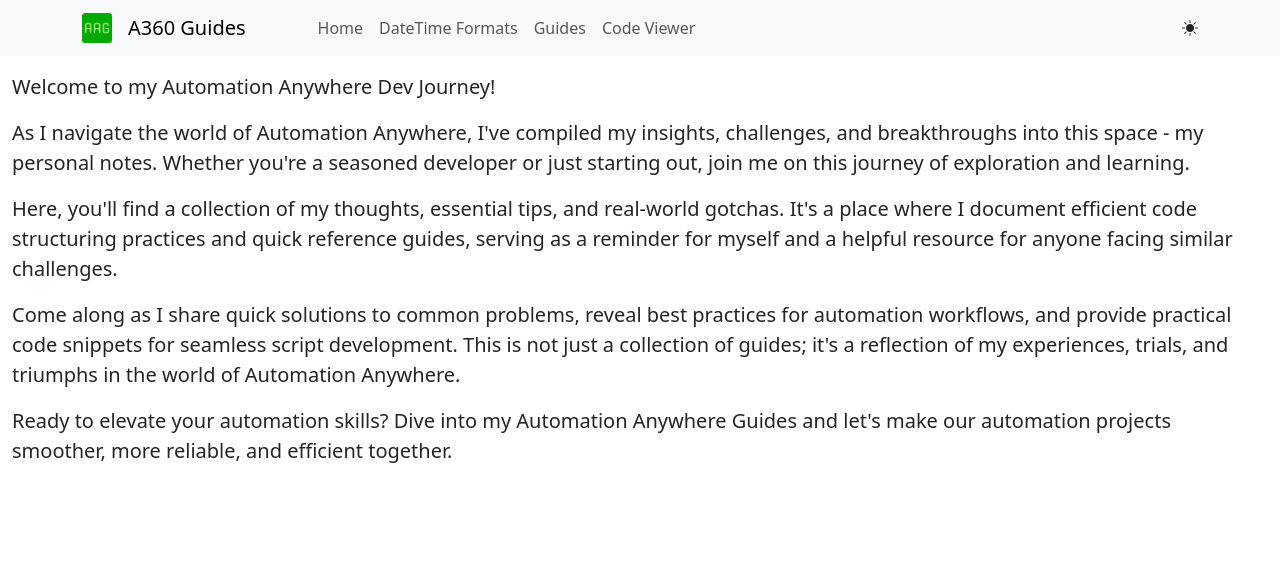
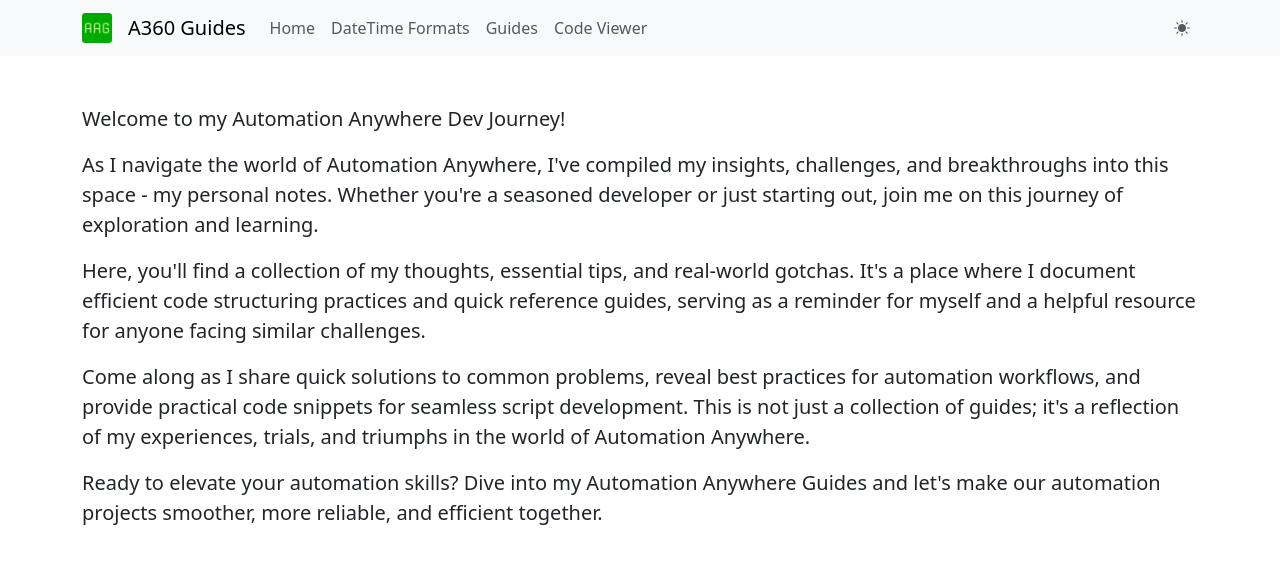
Before and after one commit to AnthonyLorraine/aa360-ra, a React (Create React App) app: page / in a window 1280 px wide. Shown: the top 564 px of the page. Built offline with nearby package versions, Linux system fonts and the light colour scheme.

Commit message:
Formatting changes, mobile friendly changes

```diff
--- a/src/pages/Code.js
+++ b/src/pages/Code.js
@@ -81,26 +81,30 @@
 
         {loadedData ? (
             <div className={"d-flex flex-column"}>
-                <div className={"d-flex justify-content-between"}>
+                <div className={"d-flex justify-content-between align-items-center"}>
                     <span className={"h1 text-capitalize"}>{titleName}</span>
                     <div>
                         {jsonDataProvided ? "" : <button className={"btn btn-outline-danger"} onClick={handleClearData}>Reset</button>}
                     </div>
                 </div>
 
-                <div className={"d-flex"}>
-                    <aside style={{flex: 2, height: "80vh", overflowY: "auto"}}>
+                <div className={"d-flex flex-column flex-md-row border p-md-2 rounded"}>
+                    <aside style={{flex: 2, height: "80vh", overflowY: "auto"}} className={"order-1"}>
                         <VariableList variables={loadedData.variables}/>
                     </aside>
-                    <main style={{flex: 6, height: "80vh", overflowY: "auto"}} className={"pe-4"}>
-                        <ul className={"list-unstyled ms-5"}>
+
+                    <main style={{flex: 6, maxHeight: "80vh", overflowY: "auto"}} className={"order-3 pe-md-4"}>
+                        <ul className={"list-unstyled"}>
                             <NodeList nodes={loadedData.nodes} parentNode={{disabled: false}}/>
                         </ul>
                     </main>
-                    <aside style={{flex: 3, height: "80vh", overflowY: "auto"}}>
+                    <aside style={{flex: 3, height: "80vh", overflowY: "auto"}} className={"order-2 order-md-3 my-3 my-md-0 ms-md-2"}>
+                        <hr className={"d-md-none"}/>
                         {currentProperty && (
                             <PropertyRenderer/>
                         )}
+                        <hr className={"d-md-none mt-5"}/>
+                        <h5 className={"d-md-none"}>Code</h5>
                     </aside>
                 </div>
             </div>
--- a/src/pages/DateTimeFormats.js
+++ b/src/pages/DateTimeFormats.js
@@ -1,6 +1,6 @@
 const DateTimeFormats = () => {
     return <>
-        <section id="datetimeformat" className="">
+        <section id="datetimeformat" className="mt-5 container">
             <div className="row justify-content-center">
                 <div className="col-12 col-md-8">
                     <header className="h1">Common Formats</header>
--- a/src/pages/Guides.js
+++ b/src/pages/Guides.js
@@ -7,20 +7,22 @@
         file: "query-text-csv-using-sql",
         name: "Querying Text or CSV files using SQL Syntax",
         summary: "This guide explains how to overcome limitations when reading large text or CSV files in Automation Anywhere. It introduces the use of the Connect action to establish connections with various databases and file types. The guide covers prerequisites, installation of ODBC drivers, and provides connection string examples. Users are guided through setting up a session, reading data with SQL queries, and utilizing loops. Troubleshooting tips address issues like incorrect data reading, suggesting solutions such as creating XLSX files or defining schema files. Overall, the guide empowers users to efficiently query and manipulate data from text and CSV files in Automation Anywhere."
-    }, {
-        file: "query-text-csv-using-sql",
-        name: "Placeholder 1",
-        summary: "This guide explains how to overcome limitations when reading large text or CSV files in Automation Anywhere. It introduces the use of the Connect action to establish connections with various databases and file types. The guide covers prerequisites, installation of ODBC drivers, and provides connection string examples. Users are guided through setting up a session, reading data with SQL queries, and utilizing loops. Troubleshooting tips address issues like incorrect data reading, suggesting solutions such as creating XLSX files or defining schema files. Overall, the guide empowers users to efficiently query and manipulate data from text and CSV files in Automation Anywhere."
-    }]
+    },
+    //     {
+    //     file: "query-text-csv-using-sql",
+    //     name: "Placeholder 1",
+    //     summary: "This guide explains how to overcome limitations when reading large text or CSV files in Automation Anywhere. It introduces the use of the Connect action to establish connections with various databases and file types. The guide covers prerequisites, installation of ODBC drivers, and provides connection string examples. Users are guided through setting up a session, reading data with SQL queries, and utilizing loops. Troubleshooting tips address issues like incorrect data reading, suggesting solutions such as creating XLSX files or defining schema files. Overall, the guide empowers users to efficiently query and manipulate data from text and CSV files in Automation Anywhere."
+    // }
+    ]
 
     const handleOpenGuide = (event) => {
         let guideName = event.target.dataset.guide
         navigate(`/guide/${guideName}`);
     }
     return (
-        <div className={"container d-flex flex-column"}>
+        <div className={"container-md d-flex flex-column"}>
             <h1 className={"text-center my-5"}>Guides</h1>
-            <section className={"w-75 align-self-center"}>
+            <section className={"align-self-center"}>
                 <ListGroup variant="flush">
                     {guidesData.map((guide, index) => (
                         <>
--- a/src/pages/Home.js
+++ b/src/pages/Home.js
@@ -1,6 +1,6 @@
 const Home = () => {
     return <>
-        <section className="fs-5">
+        <section className="fs-5 mt-5 container">
             <p>Welcome to my Automation Anywhere Dev Journey!</p>
             <p>As I navigate the world of Automation Anywhere, I've compiled my insights, challenges, and breakthroughs into this space - my personal notes. Whether you're a seasoned developer or just starting out, join me on this journey
                 of exploration and learning.</p>
--- a/src/pages/Layout.js
+++ b/src/pages/Layout.js
@@ -16,7 +16,7 @@
     }
     let currentTheme = getPreferredTheme()
     let currentThemeIcon = ""
-    switch (currentTheme){
+    switch (currentTheme) {
         case "dark":
             currentThemeIcon = "bi-moon-stars-fill"
             break;
@@ -33,7 +33,7 @@
 
     return (
         <>
-            <Navbar className="bg-body-tertiary">
+            <Navbar expand="md" className="bg-body-tertiary">
                 <Container>
                     <Navbar.Brand as={Link} to={"/"}>
                         <img
@@ -45,7 +45,10 @@
                         />
                         A360 Guides
                     </Navbar.Brand>
-                    <Nav className="me-auto ms-5">
+                    <Navbar.Toggle aria-controls="navbarScroll"/>
+                    <Navbar.Collapse id="navbarScroll">
+                        <div className={"d-flex flex-column flex-md-row w-100 justify-content-md-between"}>
+                            <Nav>
                                 <Nav.Link as={Link} to={"/"}>Home</Nav.Link>
                                 <Nav.Link as={Link} to={"/date-time-formats"}>DateTime Formats</Nav.Link>
                                 <Nav.Link as={Link} to="/guides">Guides</Nav.Link>
@@ -54,13 +57,14 @@
                             <Nav className={"mb-2 mb-lg-0"}>
                                 <Dropdown>
                                     <Dropdown.Toggle as={'li'}
+                                                     className={"nav-link"}
                                                      bsPrefix={"dropdown"}
                                                      id="theme-selector"
                                                      data-bs-display="static"
                                                      aria-label="Toggle theme"
                                     >
-                                <i className={"bi " + currentThemeIcon} id="current-theme-icon"></i>
-                                <span className="d-lg-none ms-2" id="toggle-theme-text">Toggle theme</span>
+                                        <i className={"d-none d-md-block bi " + currentThemeIcon} id="current-theme-icon"></i>
+                                        <span className="d-md-none ms-md-2" id="toggle-theme-text">Toggle theme</span>
                                     </Dropdown.Toggle>
 
                                     <Dropdown.Menu as={"ul"} align={"end"} aria-labelledby="toggle-theme-text">
@@ -91,9 +95,11 @@
                                     </Dropdown.Menu>
                                 </Dropdown>
                             </Nav>
+                        </div>
+                    </Navbar.Collapse>
                 </Container>
             </Navbar>
-            <Container fluid className={"mt-3"}>
+            <Container fluid={"md-fluid px-md-2"} className={"mt-md-3"}>
                 <Outlet/>
             </Container>
         </>
--- a/src/static/my.css
+++ b/src/static/my.css
@@ -23,9 +23,10 @@
     padding-top: 3rem;
 }
 
-#aa-code-example {
+@media (min-width: 768px) {
+  #aa-code-example {
     border: 3px solid grey;
     border-radius: 15px;
     margin-bottom: 1.5rem;
-    padding: 1rem;
+  }
 }
```
Also changed, not shown: public/guides/query-text-csv-using-sql.md (+1 -0 lines), src/pages/Guide.js (+15 -4 lines). Lines whose indentation alone changed are shown as unchanged.
